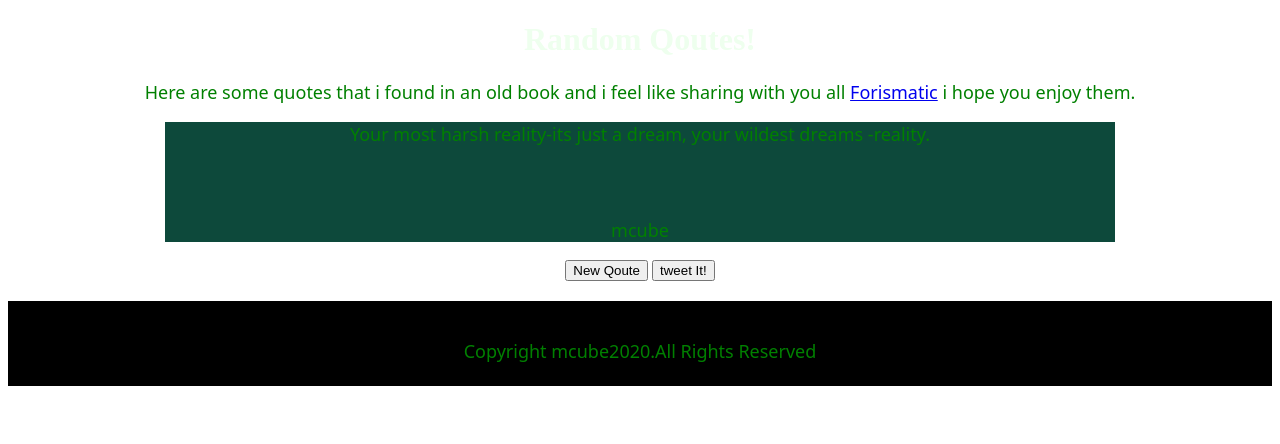
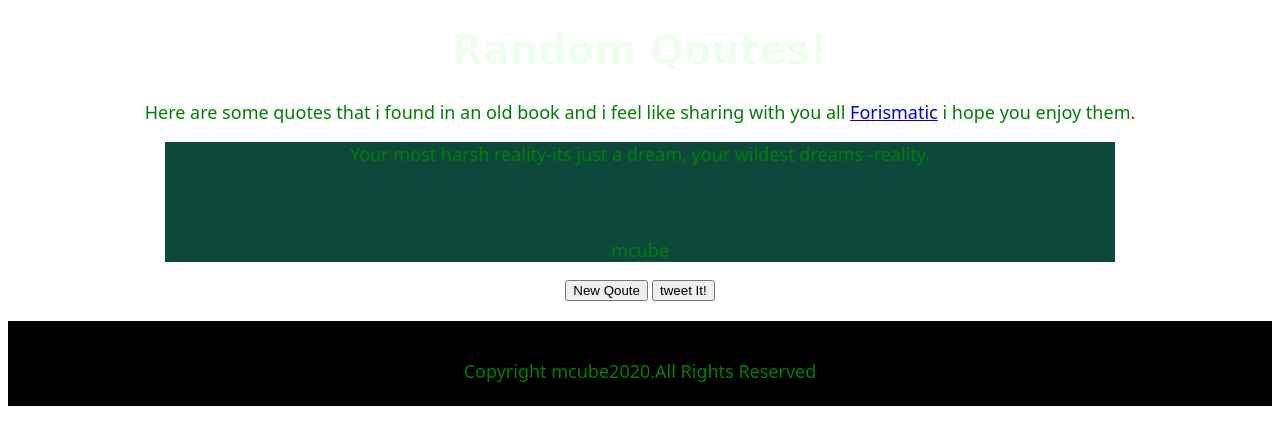
Before and after one commit to mcube25/random-qoute, a plain HTML site: page index.html in a window 1280 px wide. Drawn offline with nearby package versions, Linux system fonts and the light colour scheme.

Commit message:
adjusted styling

```diff
--- a/style.css
+++ b/style.css
@@ -27,3 +27,15 @@ P {
   color: green;
   font-family: sans;
 }
+.text-primary {
+  font-family: cursive;
+  font-size: 40px;
+  text-align: center;
+  text-decoration: none;
+  text-shadow: shadow;
+
+}
+.btn btn-primary {
+  border-radius: 8px;
+  box-shadow: 2px black ;
+}
```
